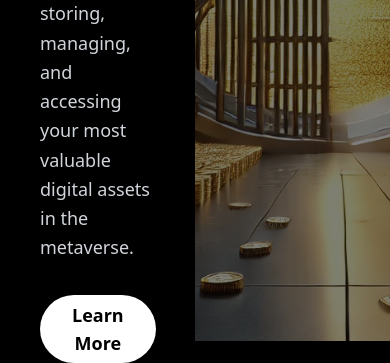
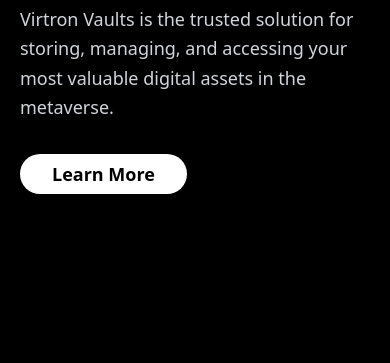
Before and after one commit to Vince489/Vault220, a website: page index.html in a window 390 px wide. Shown: the part 503-866 px from the top of the page. After the commit the page ends 844 px from the top, so only its background shows below. Drawn offline with Linux system fonts and the light colour scheme.

Commit message:
removed vault img from mobile

```diff
--- a/index.html
+++ b/index.html
@@ -5,12 +5,24 @@
   <meta name="viewport" content="width=device-width, initial-scale=1.0">
   <link href="./styles.css" rel="stylesheet">
   <title>Virtron Vaults</title>
+  <style>
+    /* Media query to hide the vault image on smaller screens */
+    @media (max-width: 768px) {
+      .right-content {
+        display: none;
+      }
+      .left-content {
+        width: 100%; /* Adjust width to take full screen */
+        padding: 20px; /* Add padding for better spacing */
+      }
+    }
+  </style>
 </head>
 <body class="bg-black text-white h-screen relative">
   <!-- Main Content -->
-  <div class="h-full w-full flex">
+  <div class="h-full w-full flex flex-wrap">
     <!-- Left Content -->
-    <div class="w-1/2 flex flex-col justify-center items-start px-10 z-10">
+    <div class="left-content w-1/2 flex flex-col justify-center items-start px-10 z-10">
       <!-- Logo with Text -->
       <div class="flex items-center mb-4">
         <img src="./logo.png" alt="Virtron Logo" class="h-24 w-24" />
@@ -35,7 +47,7 @@
       </a>
     </div>
     <!-- Right Image with Overlay -->
-    <div class="w-1/2 h-full relative">
+    <div class="right-content w-1/2 h-full relative">
       <img src="./Vault.webp" alt="Vault" class="h-full w-full object-cover" />
       <div class="absolute inset-0 bg-black opacity-50"></div>
     </div>
```
Also changed, not shown: styles.css.
